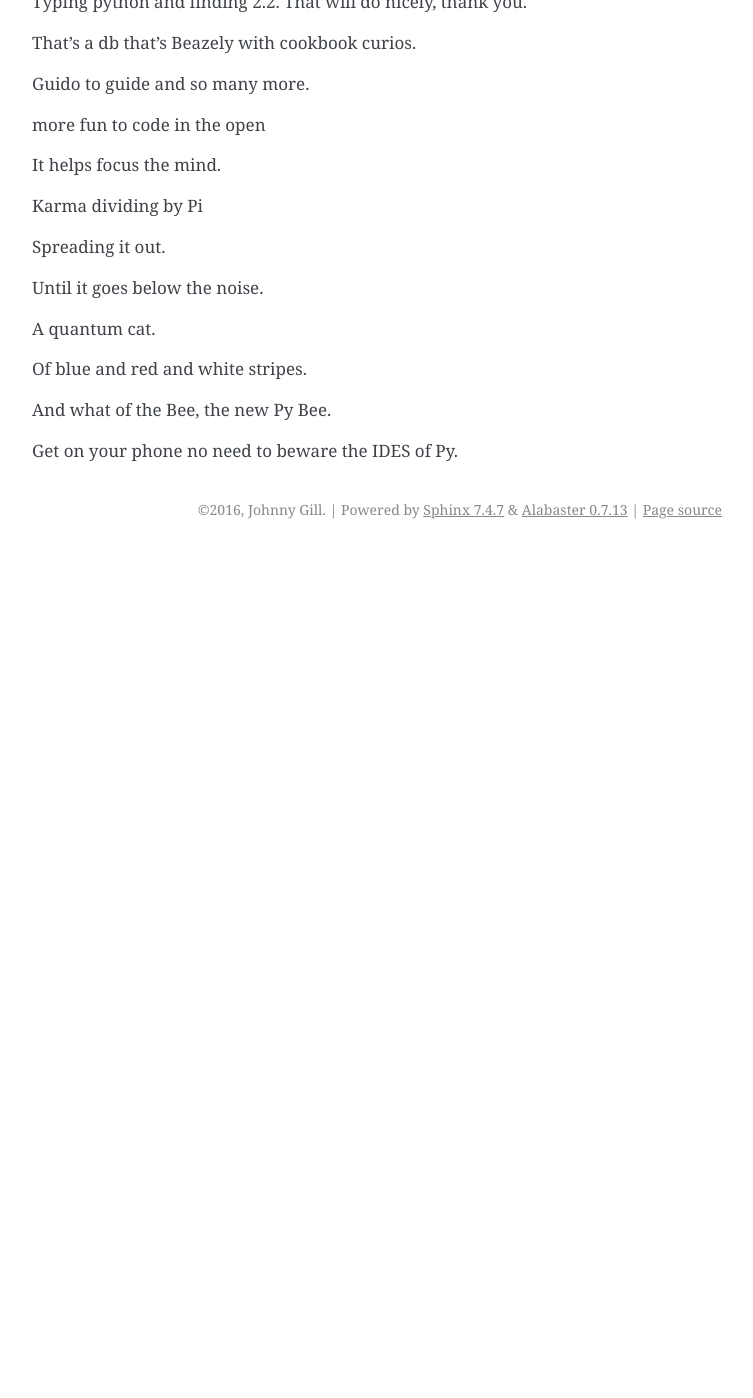
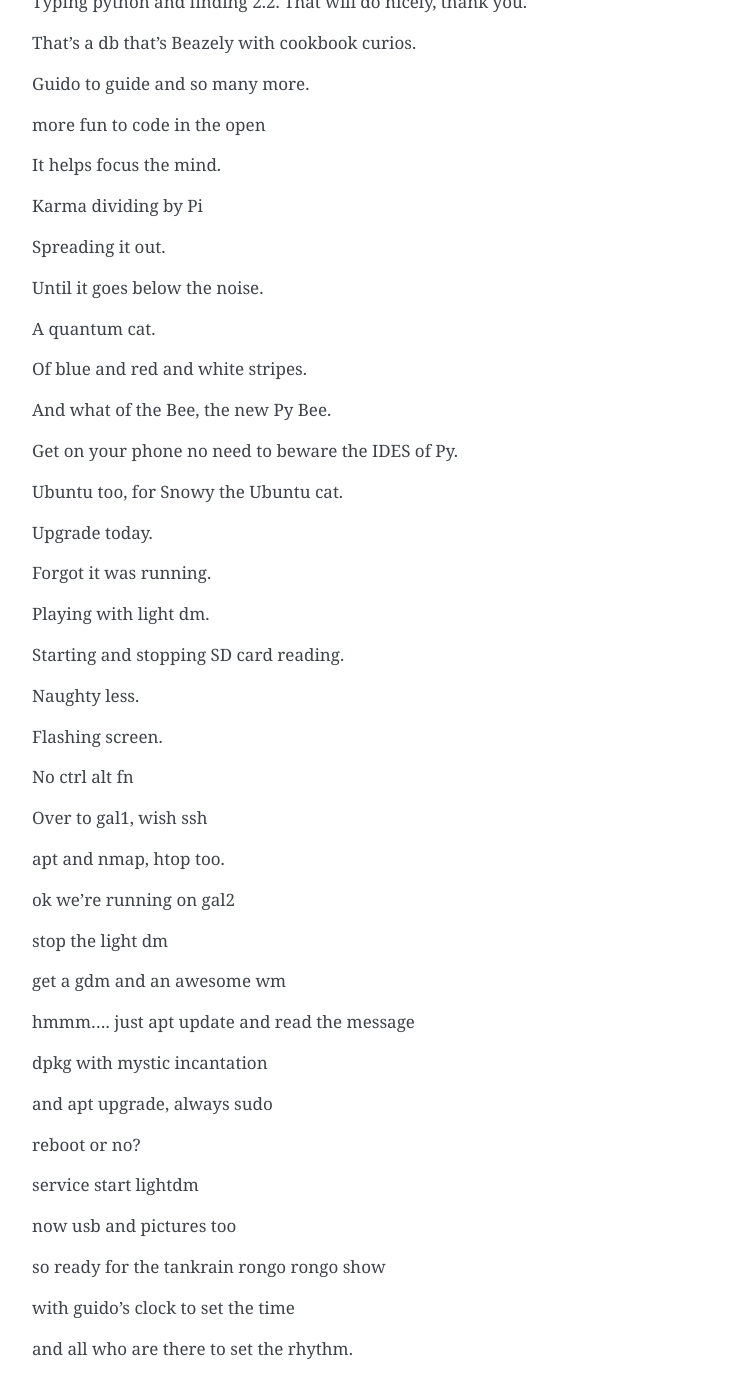
Before and after one commit to openbermuda/karmapi, a Sphinx documentation site: the page built from docs/nodice/pybeeidb.rst, in a window 1280 px wide and 1400 px high, scrolled down 2479 px. Shown: the whole window, without its empty margins (388-1141 px from the left). Built offline with Sphinx 7.4.7, drawn with Linux system fonts in a browser that asks for light colours; formulas are drawn with MathJax 3; pages that are not in the unit, such as notebooks, are missing from menus; before the commit the page ends 3028 px from its top, so only the background shows below that.

Commit message:
setting the rhythm with guido's clock

```diff
--- a/docs/nodice/pybeeidb.rst
+++ b/docs/nodice/pybeeidb.rst
@@ -141,3 +141,47 @@
 And what of the Bee, the new Py Bee.
 
 Get on your phone no need to beware the IDES of Py.
+
+Ubuntu too, for Snowy the Ubuntu cat.
+
+Upgrade today.
+
+Forgot it was running.
+
+Playing with light dm.
+
+Starting and stopping SD card reading.
+
+Naughty less.
+
+Flashing screen.
+
+No ctrl alt fn
+
+Over to gal1, wish ssh
+
+apt and nmap, htop too.
+
+ok we're running on gal2
+
+stop the light dm
+
+get a gdm and an awesome wm
+
+hmmm.... just apt update and read the message
+
+dpkg with mystic incantation
+
+and apt upgrade, always sudo
+
+reboot or no?
+
+service start lightdm
+
+now usb and pictures too
+
+so ready for the tankrain rongo rongo show
+
+with guido's clock to set the time
+
+and all who are there to set the rhythm.
```
